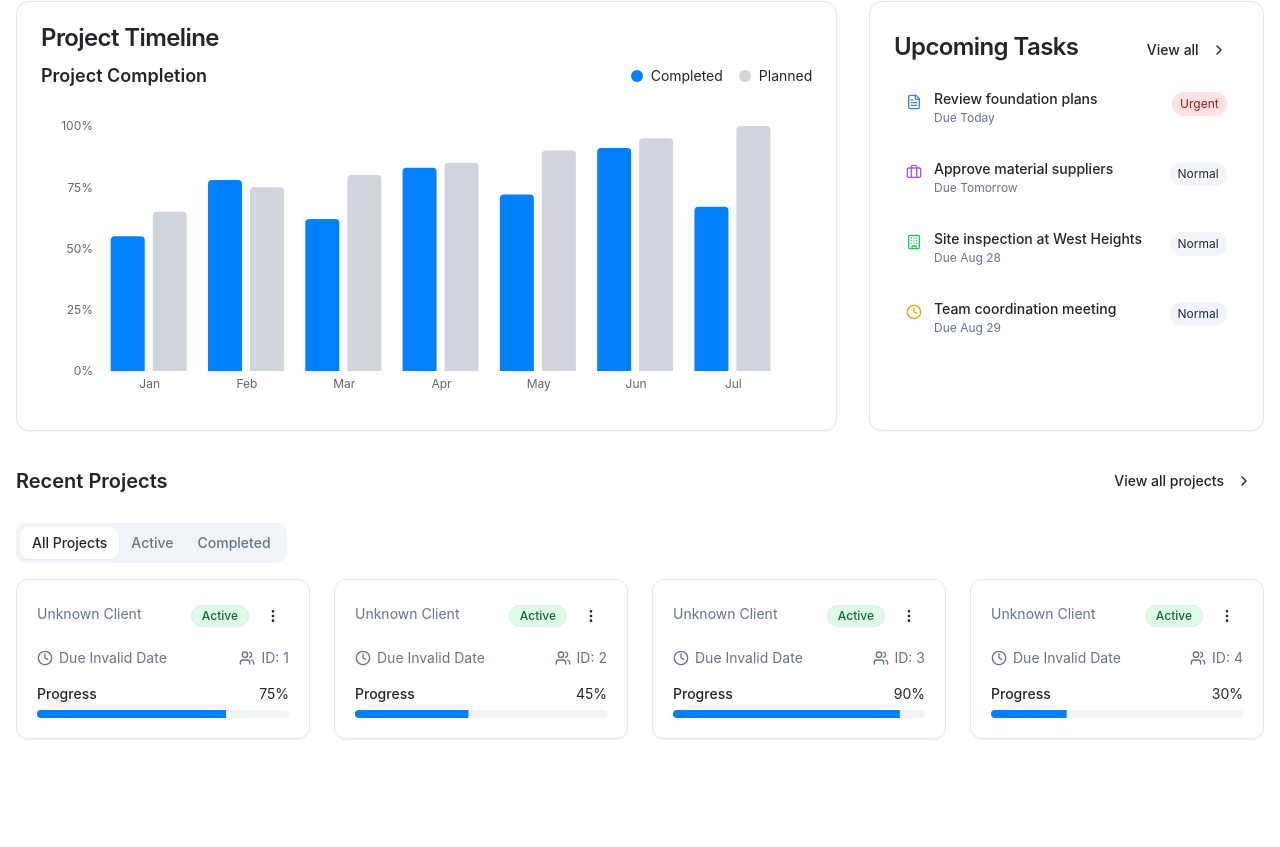
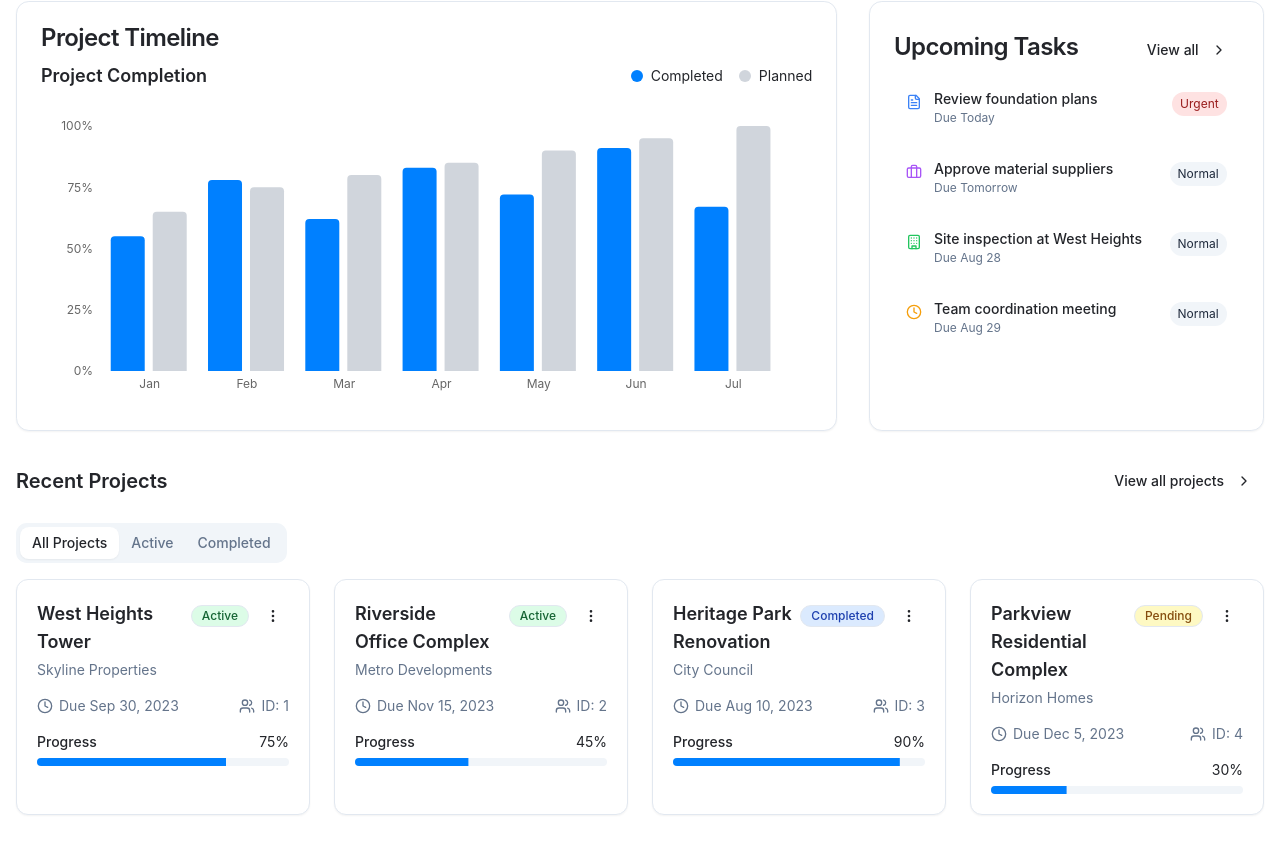
Before and after one commit to faroog25/construction-management-app, a React (Vite) app: page / in a window 1280 px wide. Shown: the part 361-1208 px from the top of the page. Before the commit the page ends 1132 px from the top, so only its background shows below. Built offline with nearby package versions, Linux system fonts and the light colour scheme.

Commit message:
Fix TypeScript errors
Fixes TypeScript errors in ProjectDetails.tsx, Documents.tsx and Index.tsx.

```diff
--- a/src/pages/Documents.tsx
+++ b/src/pages/Documents.tsx
@@ -1,4 +1,3 @@
-
 import React, { useState } from 'react';
 import { Button } from '@/components/ui/button';
 import { Input } from '@/components/ui/input';
@@ -18,7 +17,6 @@ import {
   File,
   FileText,
   FileImage,
-  FilePdf,
   FileArchive,
   MoreVertical,
   Download,
@@ -125,7 +123,7 @@ const DOCUMENTS: Document[] = [
 
 const getDocumentIcon = (type: string) => {
   switch (type) {
-    case 'pdf': return <FilePdf className="h-10 w-10 text-red-500" />;
+    case 'pdf': return <File className="h-10 w-10 text-red-500" />;
     case 'doc': return <FileText className="h-10 w-10 text-blue-500" />;
     case 'image': return <FileImage className="h-10 w-10 text-green-500" />;
     case 'archive': return <FileArchive className="h-10 w-10 text-amber-500" />;
--- a/src/pages/Index.tsx
+++ b/src/pages/Index.tsx
@@ -8,42 +8,43 @@ import { Card, CardContent, CardHeader, CardTitle } from '@/components/ui/card';
 import { Button } from '@/components/ui/button';
 import { Plus, ChevronRight, Building, Clock, FileText, Briefcase } from 'lucide-react';
 
+// Updated projects array to match ProjectCard props
 const projects = [
   {
     id: 1,
-    title: 'West Heights Tower',
-    client: 'Skyline Properties',
-    dueDate: 'Sep 30, 2023',
-    teamSize: 12,
+    name: 'West Heights Tower',
+    client_name: 'Skyline Properties',
+    expected_end_date: '2023-09-30',
+    start_date: '2023-05-15',
     progress: 75,
-    status: 'active' as const,
+    status: 1, // 1 = active
   },
   {
     id: 2,
-    title: 'Riverside Office Complex',
-    client: 'Metro Developments',
-    dueDate: 'Nov 15, 2023',
-    teamSize: 8,
+    name: 'Riverside Office Complex',
+    client_name: 'Metro Developments',
+    expected_end_date: '2023-11-15',
+    start_date: '2023-06-20',
     progress: 45,
-    status: 'active' as const,
+    status: 1, // 1 = active
   },
   {
     id: 3,
-    title: 'Heritage Park Renovation',
-    client: 'City Council',
-    dueDate: 'Aug 10, 2023',
-    teamSize: 6,
+    name: 'Heritage Park Renovation',
+    client_name: 'City Council',
+    expected_end_date: '2023-08-10',
+    start_date: '2023-04-05',
     progress: 90,
-    status: 'completed' as const,
+    status: 2, // 2 = completed
   },
   {
     id: 4,
-    title: 'Parkview Residential Complex',
-    client: 'Horizon Homes',
-    dueDate: 'Dec 5, 2023',
-    teamSize: 15,
+    name: 'Parkview Residential Complex',
+    client_name: 'Horizon Homes',
+    expected_end_date: '2023-12-05',
+    start_date: '2023-07-10',
     progress: 30,
-    status: 'pending' as const,
+    status: 3, // 3 = pending
   },
 ];
 
@@ -168,7 +169,7 @@ const Index = () => {
               <TabsContent value="active" className="space-y-4">
                 <div className="grid gap-6 md:grid-cols-2 lg:grid-cols-3 xl:grid-cols-4">
                   {projects
-                    .filter(p => p.status === 'active')
+                    .filter(p => p.status === 1)
                     .map((project, index) => (
                       <ProjectCard
                         key={project.id}
@@ -183,7 +184,7 @@ const Index = () => {
               <TabsContent value="completed" className="space-y-4">
                 <div className="grid gap-6 md:grid-cols-2 lg:grid-cols-3 xl:grid-cols-4">
                   {projects
-                    .filter(p => p.status === 'completed')
+                    .filter(p => p.status === 2)
                     .map((project, index) => (
                       <ProjectCard
                         key={project.id}
--- a/src/services/projectService.ts
+++ b/src/services/projectService.ts
@@ -1,4 +1,3 @@
-
 // This file contains functions to interact with the projects database
 
 export interface Project {
@@ -26,6 +25,7 @@ export interface ProjectWithClient {
   client_name?: string;
   stage_name?: string;
   progress: number; // Calculated based on tasks or stages
+  site_engineer_id?: number | null;
 }
 
 // Mock data based on the database schema
```
